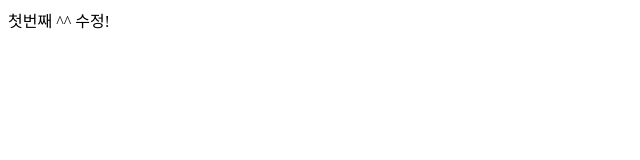
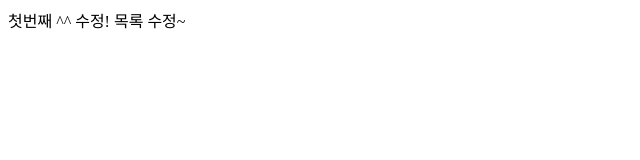
Before and after one commit to eeesu/practice2, a plain HTML site: page index.html in a window 1280 px wide. Shown: the full height of the page, 0-640 px from the left. Drawn offline with Linux system fonts and the light colour scheme.

Commit message:
목록 수정

```diff
--- a/index.html
+++ b/index.html
@@ -9,5 +9,6 @@
 <body>
     첫번째 ^^
     수정!
+    목록 수정~
 </body>
 </html>
```
